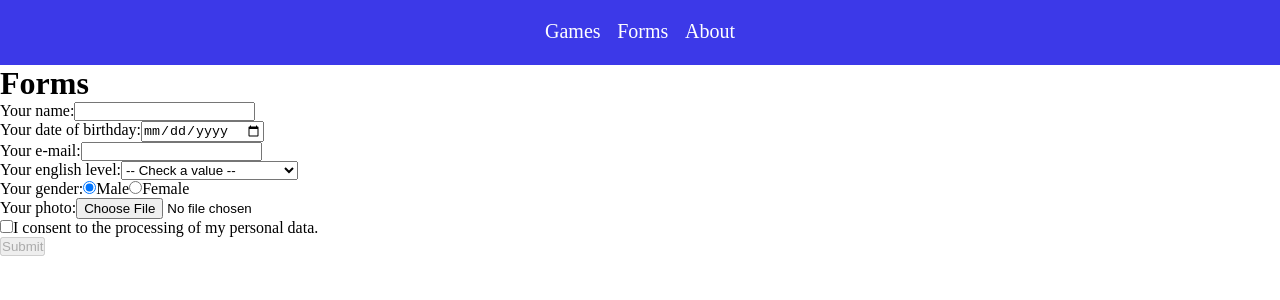
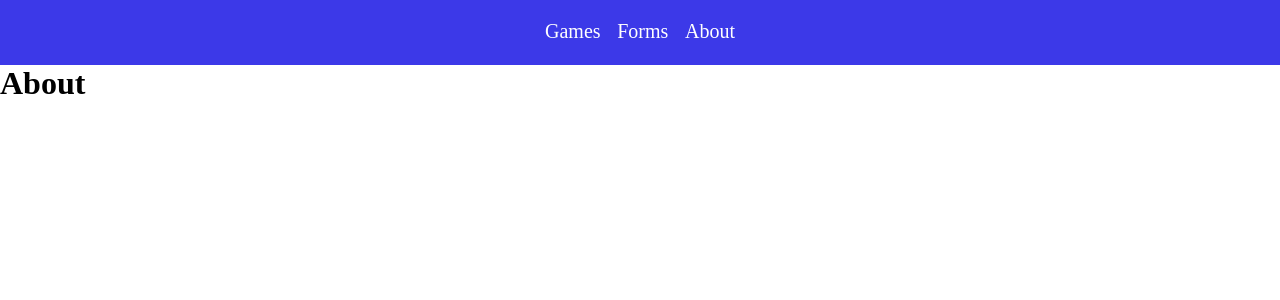
Before and after one commit to ry-ksu/react-redux, a React (Create React App) app: page /about in a window 1280 px wide. Shown: the top 300 px of the page. Built offline with nearby package versions, Linux system fonts and the light colour scheme; the HTML template or start-up script is replaced by a standard one.

Commit message:
refactor: refactor about page

```diff
--- a/src/components/pages/About.tsx
+++ b/src/components/pages/About.tsx
@@ -1,160 +1,3 @@
-import React, { useState, useRef } from 'react';
-import { useForm } from 'react-hook-form';
+import React from 'react';
 
-type IFormData = {
-  name: string;
-  birthday: string;
-  eMail: string;
-  enLvl: string;
-  gender: string;
-  file: string;
-  PDAgreement: boolean;
-};
-
-export const About = () => {
-  const imgInput = useRef<HTMLImageElement>(null);
-  const [fileCode, setFileCode] = useState('');
-
-  const {
-    register,
-    handleSubmit,
-    reset,
-    formState: { isDirty, errors, isValid, isSubmitted },
-  } = useForm<IFormData>({
-    defaultValues: {
-      name: '',
-      birthday: '',
-      eMail: '',
-      enLvl: '',
-      gender: '',
-      file: '',
-      PDAgreement: false,
-    },
-  });
-
-  const handlerFileChange = (e: React.ChangeEvent<HTMLInputElement>) => {
-    if (e.target.files == null) {
-      return;
-    }
-
-    const reader = new FileReader();
-    reader.onload = (ev) => {
-      setFileCode(String(ev.target?.result));
-    };
-    reader.readAsDataURL(e.target.files[0]);
-
-    imgInput.current?.removeAttribute('hidden');
-  };
-
-  const onSubmit = (data: IFormData) => {
-    console.log(data);
-    // reset();
-  };
-
-  return (
-    <div data-testid="pages/about">
-      <h1>Forms</h1>
-      <form onSubmit={handleSubmit((data) => onSubmit(data))}>
-        <label>
-          Your name:
-          <input
-            data-testid="name"
-            type="text"
-            {...register('name', {
-              required: 'This is required',
-              pattern: {
-                value: /^[A-Za-z]+$/i,
-                message: 'Name must not include numbers',
-              },
-              minLength: {
-                value: 2,
-                message: 'Min length is 2',
-              },
-            })}
-          />
-        </label>
-        <p>{errors.name && String(errors.name.message)}</p>
-
-        <label>
-          Your date of birthday:
-          <input
-            data-testid="birthday"
-            type="date"
-            {...register('birthday', { required: 'This is required' })}
-          />
-        </label>
-        <p>{errors.birthday && String(errors.birthday.message)}</p>
-
-        <label>
-          Your e-mail:
-          <input
-            data-testid="eMail"
-            type="text"
-            {...register('eMail', {
-              required: 'This is required',
-              pattern: {
-                value: /^([A-Za-z0-9_\-\.])+\@([A-Za-z0-9_\-\.])+\.([A-Za-z]{2,4})$/,
-                message: 'Check validation e-mail',
-              },
-            })}
-          />
-        </label>
-        <p>{errors.eMail && String(errors.eMail.message)}</p>
-
-        <label>
-          Your english level:
-          <select data-testid="enLvl" {...register('enLvl', { required: 'This is required' })}>
-            <option value="">-- Check a value --</option>
-            <option value="a0">I have not studied English</option>
-            <option value="a1">(А1) – Beginner</option>
-            <option value="a2">(А2) – Elementary</option>
-            <option value="b1">(В1) – Intermediate</option>
-            <option value="b2">(В2) – Upper-Intermediate</option>
-            <option value="c1">(C1) – Advanced</option>
-            <option value="c2">(C2) – Proficiency</option>
-          </select>
-        </label>
-        <p>{errors.enLvl && String(errors.enLvl.message)}</p>
-
-        <p>
-          Your gender:
-          <label>
-            <input type="radio" value="male" {...register('gender')} defaultChecked />
-            Male
-          </label>
-          <label>
-            <input type="radio" value="female" {...register('gender')} />
-            Female
-          </label>
-        </p>
-
-        <label>
-          Your photo:
-          <input
-            data-testid="file"
-            type="file"
-            accept="image/*,.png,.jpg,.gif,.web"
-            {...register('file', {
-              required: 'This is required',
-              onChange: handlerFileChange,
-            })}
-          />
-          <img src={fileCode} ref={imgInput} hidden />
-        </label>
-        <p>{errors.file && String(errors.file.message)}</p>
-
-        <label>
-          <input
-            data-testid="PDAgreement"
-            type="checkbox"
-            {...register('PDAgreement', { required: 'This is required' })}
-          />
-          I consent to the processing of my personal data.
-        </label>
-        <p>{errors.PDAgreement && String(errors.PDAgreement.message)}</p>
-
-        <button disabled={isSubmitted ? !isValid : !isDirty}>Submit</button>
-      </form>
-    </div>
-  );
-};
+export const About = () => <h1>About</h1>;
```
Also changed, not shown: src/components/forms/input.tsx (deleted, +0 -47 lines), src/types/index.tsx (+10 -0 lines).
